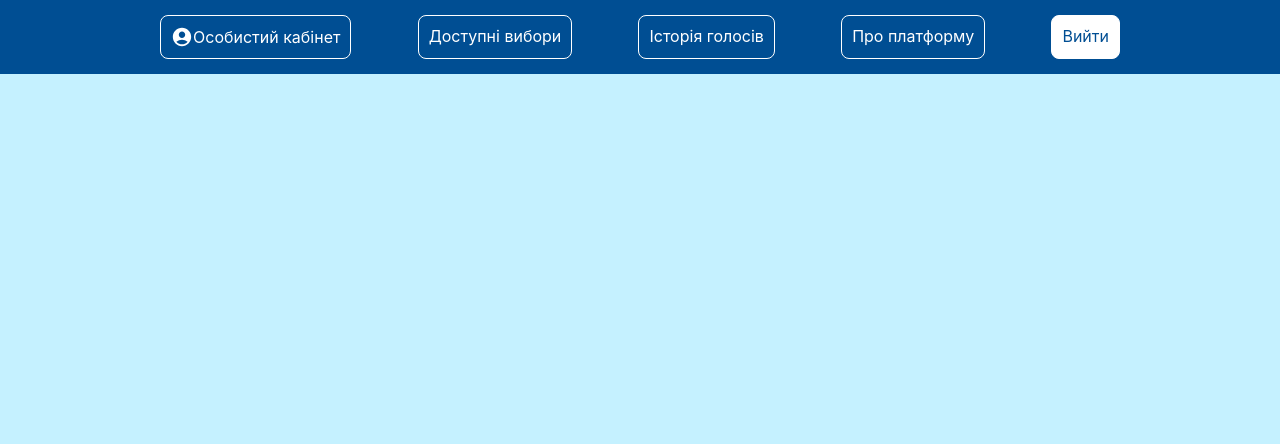
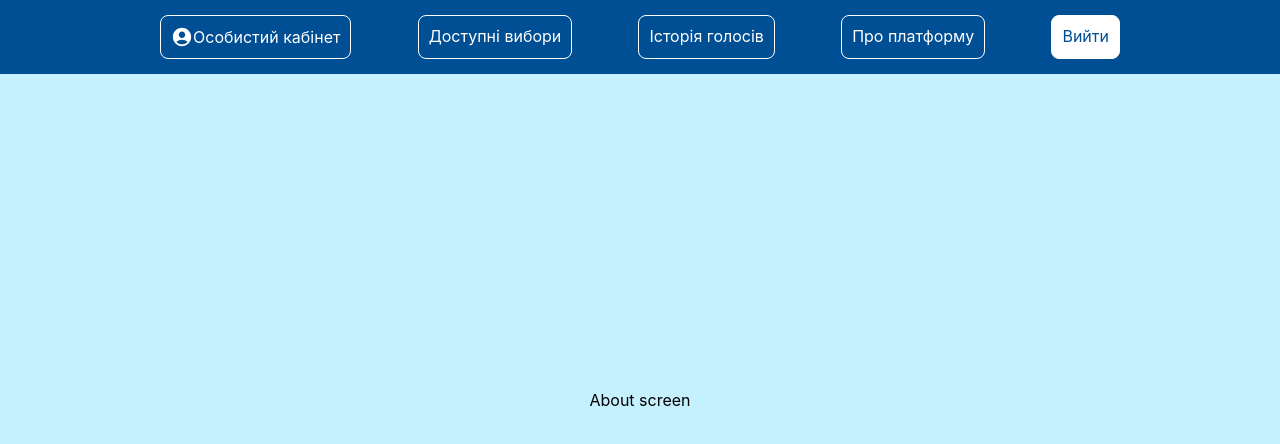
Before and after one commit to VotingService/frontend, a React (Create React App) app in the folder voting-service-react/: page /about in a window 1280 px wide. Shown: the top 444 px of the page. Built offline with nearby package versions, Linux system fonts and the light colour scheme.

Commit message:
blank about page + route

```diff
--- a/voting-service-react/src/App.js
+++ b/voting-service-react/src/App.js
@@ -8,6 +8,7 @@ import Login from './components/Authorization/Login/Login'
 import Register from './components/Authorization/Register/Register'
 import Header from './components/Header/Header';
 import Election from './components/Election/Election';
+import About from './components/About/About'
 
 function App() {
     return (
@@ -17,6 +18,7 @@ function App() {
                 <Route path="/" element={<Login/>}/>
                 <Route path="/register" element={<Register/>}/>
                 <Route path="/election" element={<Election/>}/>
+                <Route path="about" element={<About/>}/>
             </Routes>
         </Router>
     );
--- /dev/null
+++ b/voting-service-react/src/components/About/About.js
@@ -0,0 +1,9 @@
+import "./About.css"
+
+function About() {
+  return(
+    <>About screen</>
+  )
+}
+
+export default About;
```
Also changed, not shown: voting-service-react/src/components/About/About.css (added).
